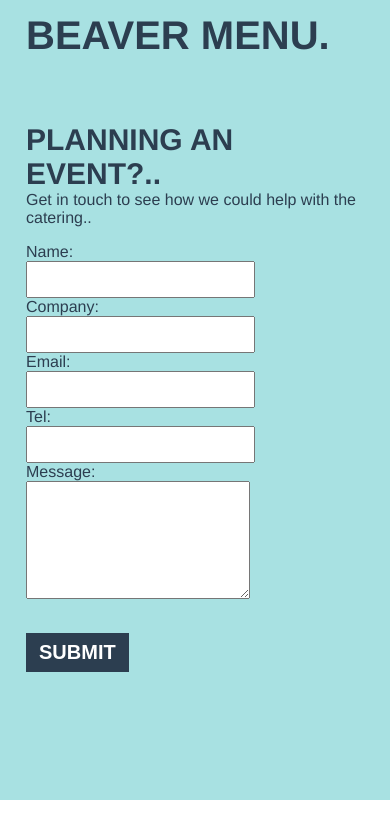
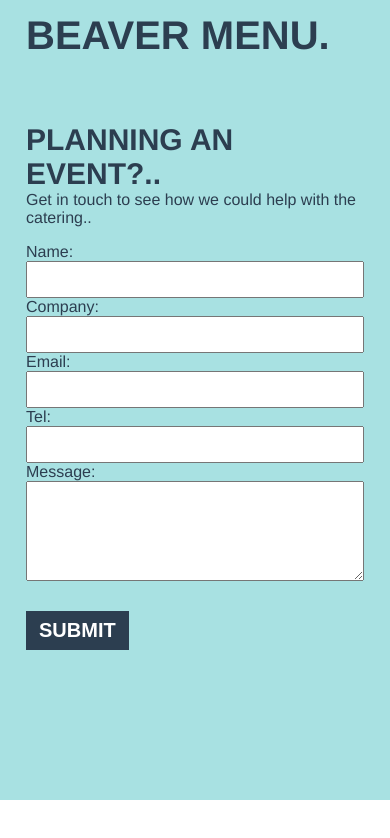
Before and after one commit to chrisjohnhopkins/BeaverMenu, a Vue app: page / in a window 390 px wide. Shown: the top 838 px of the page. Built offline with nearby package versions, Linux system fonts and the light colour scheme; no server answers; what vuefire would draw is missing.

Commit message:
made form fields full width

```diff
--- a/src/components/Enquiry.vue
+++ b/src/components/Enquiry.vue
@@ -109,9 +109,11 @@ h2 {
 }
 
 input, textarea {
-  width: 280px;
+  width: 100%;
   padding: 8px 13px;
   font-size: 15px;
+  display: block;
+  box-sizing: border-box;
 }
 
 textarea {
@@ -131,10 +133,4 @@ input.btn.btn-primary {
   margin-top: 30px;
 }
 
-@media all and (max-width: 500px){
-  input, textarea {
-    width: auto!important;
-  }
-}
-
 </style>
```
Also changed, not shown: src/App.vue (indentation only).
